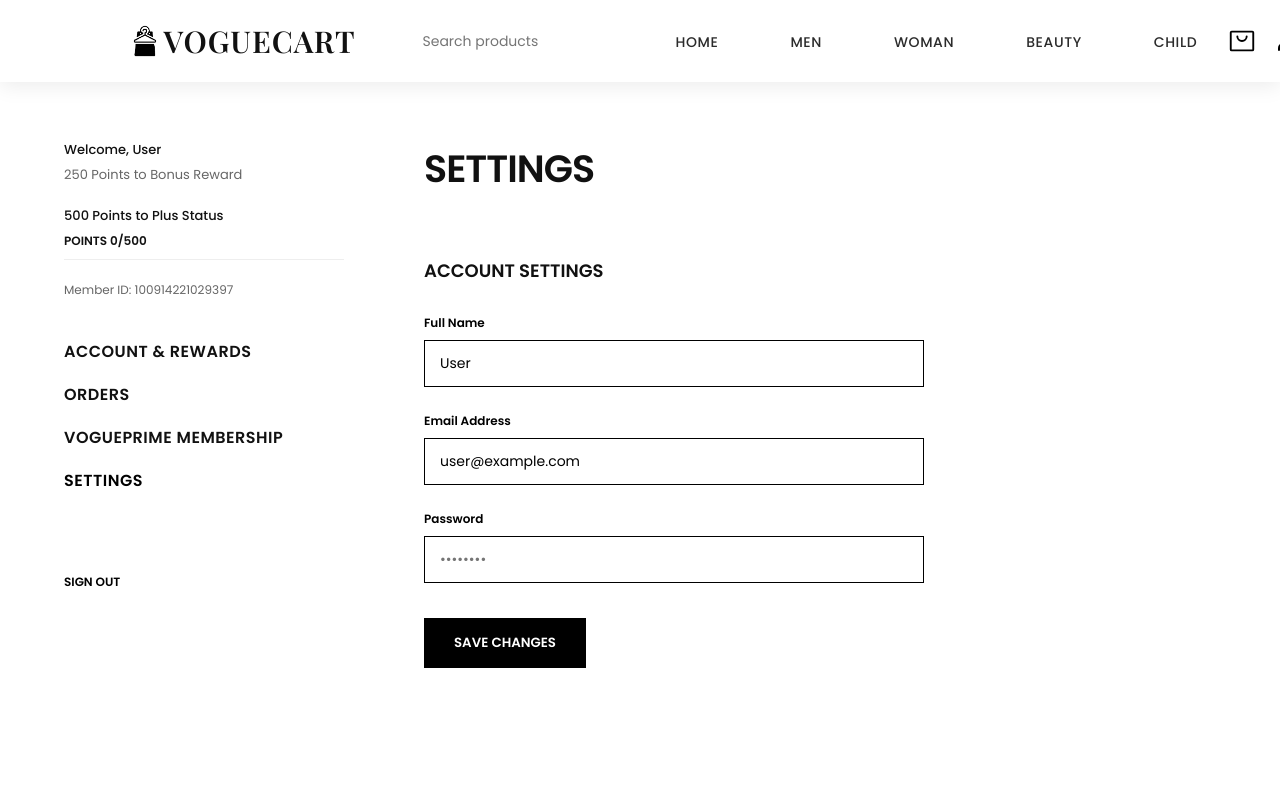
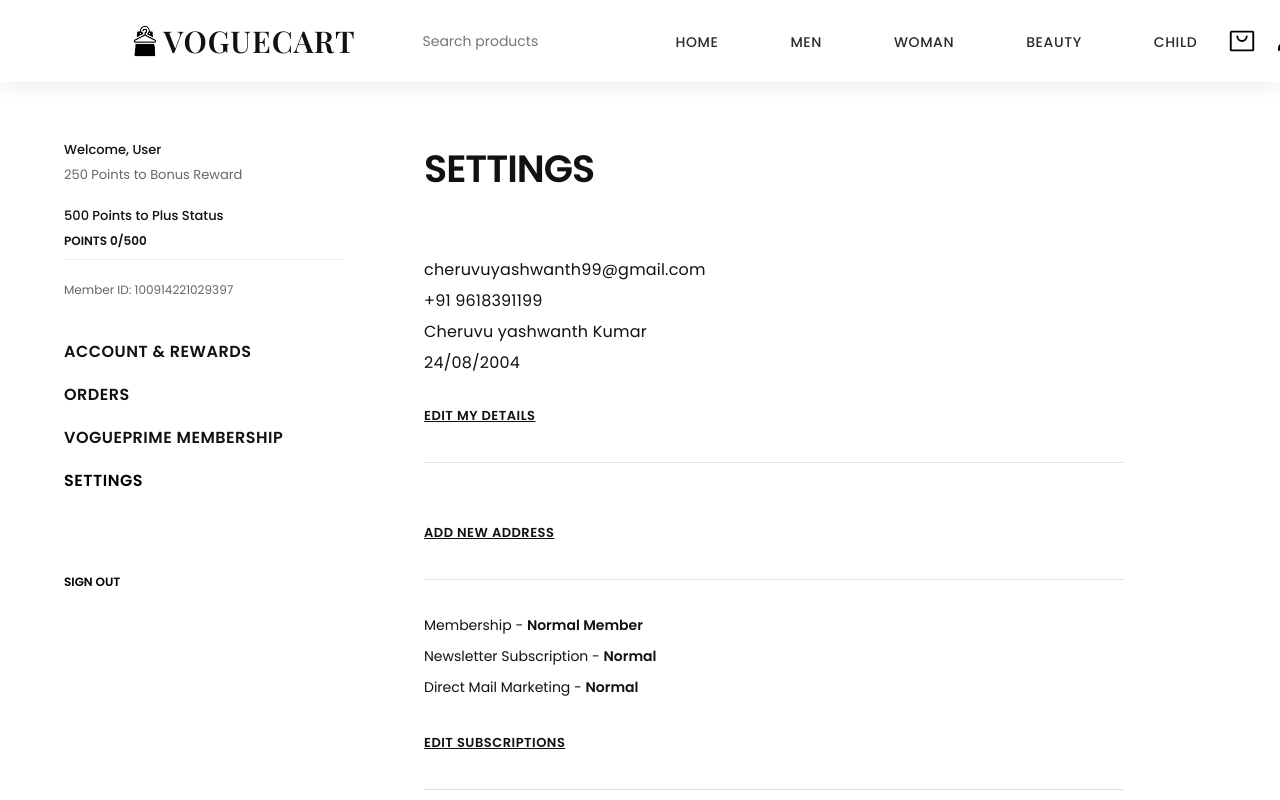
Before and after one commit to Yashwanth33124/Shopping-Application, a React (Vite) app in the folder client/: page /Shopping-Application/account in a window 1280 px wide. Both pictures are taken after a click on the item "SETTINGS". Shown: the top 800 px of the page. Built offline with nearby package versions, Linux system fonts and the light colour scheme.

Commit message:
done changes account

```diff
--- a/client/src/shoppingfiles/pages/Account.css
+++ b/client/src/shoppingfiles/pages/Account.css
@@ -579,3 +579,89 @@
         grid-template-columns: 1fr;
     }
 }
+
+/* SETTINGS PAGE ENHANCEMENTS */
+.settings-grid-view {
+    display: flex;
+    flex-direction: column;
+    max-width: 700px;
+    animation: fadeIn 0.4s ease;
+}
+
+.settings-group {
+    padding: 35px 0;
+}
+
+.settings-group:first-child {
+    padding-top: 0;
+}
+
+.settings-divider {
+    height: 1px;
+    background-color: #e0e0e0;
+    width: 100%;
+}
+
+.settings-data-text {
+    font-size: 16px;
+    margin-bottom: 6px;
+    font-weight: 400;
+    color: #111;
+    letter-spacing: 0.2px;
+}
+
+.settings-action-link {
+    background: none;
+    border: none;
+    padding: 0;
+    margin-top: 25px;
+    font-size: 13px;
+    font-weight: 700;
+    text-decoration: underline;
+    cursor: pointer;
+    text-align: left;
+    display: inline-block;
+    color: #111;
+    letter-spacing: 0.5px;
+    transition: opacity 0.2s;
+}
+
+.settings-action-link:hover {
+    opacity: 0.7;
+}
+
+.settings-action-link.uppercase {
+    text-transform: uppercase;
+}
+
+.settings-subheading {
+    font-size: 16px;
+    font-weight: 700;
+    text-transform: uppercase;
+    margin-bottom: 20px;
+    letter-spacing: 0.5px;
+}
+
+.settings-info-text {
+    font-size: 14px;
+    line-height: 1.5;
+    color: #111;
+    max-width: 550px;
+}
+
+.subscription-status-line {
+    font-size: 14px;
+    margin-bottom: 10px;
+    color: #111;
+}
+
+.saved-address-preview {
+    margin-top: 20px;
+    font-size: 14px;
+    color: #444;
+    line-height: 1.4;
+}
+
+.sign-out-action {
+    margin-top: 5px;
+}
--- a/client/src/shoppingfiles/pages/Account.jsx
+++ b/client/src/shoppingfiles/pages/Account.jsx
@@ -135,21 +135,62 @@ const Account = () => {
             case "SETTINGS":
                 return (
                     <div className="settings-section">
-                        <h2 className="section-subtitle">ACCOUNT SETTINGS</h2>
-                        <div className="settings-form">
-                            <div className="form-group">
-                                <label>Full Name</label>
-                                <input type="text" defaultValue={user?.name || "User"} />
+                        <div className="settings-grid-view">
+                            <div className="settings-group">
+                                <p className="settings-data-text">{user?.email || "cheruvuyashwanth99@gmail.com"}</p>
+                                <p className="settings-data-text">{user?.phone || "+91 9618391199"}</p>
+                                <p className="settings-data-text">{user?.name || "Cheruvu yashwanth Kumar"}</p>
+                                <p className="settings-data-text">{user?.dob || "24/08/2004"}</p>
+                                <button className="settings-action-link">EDIT MY DETAILS</button>
                             </div>
-                            <div className="form-group">
-                                <label>Email Address</label>
-                                <input type="email" defaultValue={user?.email || "user@example.com"} />
+
+                            <div className="settings-divider"></div>
+
+                            <div className="settings-group">
+                                <button className="settings-action-link uppercase">ADD NEW ADDRESS</button>
+                                {orders.length > 0 && (
+                                    <div className="saved-address-preview">
+                                        <p>{orders[0].address.fullAddress}</p>
+                                        <p>{orders[0].address.city}, {orders[0].address.state}</p>
+                                    </div>
+                                )}
                             </div>
-                            <div className="form-group">
-                                <label>Password</label>
-                                <input type="password" placeholder="••••••••" />
+
+                            <div className="settings-divider"></div>
+
+                            <div className="settings-group">
+                                <p className="subscription-status-line">
+                                    Membership - <strong>{isPrime ? "VOGUE PRIME Member" : "Normal Member"}</strong>
+                                </p>
+                                <p className="subscription-status-line">
+                                    Newsletter Subscription - <strong>{isPrime ? "Subscribed" : "Normal"}</strong>
+                                </p>
+                                <p className="subscription-status-line">
+                                    Direct Mail Marketing - <strong>{isPrime ? "Subscribed" : "Normal"}</strong>
+                                </p>
+                                <button className="settings-action-link uppercase">EDIT SUBSCRIPTIONS</button>
                             </div>
-                            <button className="save-settings-btn">SAVE CHANGES</button>
+
+                            <div className="settings-divider"></div>
+
+                            <div className="settings-group">
+                                <button className="settings-action-link uppercase">CHANGE PASSWORD</button>
+                            </div>
+
+                            <div className="settings-divider"></div>
+
+                            <div className="settings-group">
+                                <h3 className="settings-subheading">GO TO MY PRIVACY PORTAL</h3>
+                                <p className="settings-info-text">
+                                    On VOGUE Group's privacy portal you can see your subscriptions, accounts, memberships and/or guest profiles connected to your email address across our brands and countries. Here you can edit subscriptions, request a copy of your data or choose to delete your account.
+                                </p>
+                            </div>
+
+                            <div className="settings-divider"></div>
+
+                            <div className="settings-group">
+                                <button className="settings-action-link uppercase sign-out-action" onClick={handleLogout}>SIGN OUT</button>
+                            </div>
                         </div>
                     </div>
                 );
```
